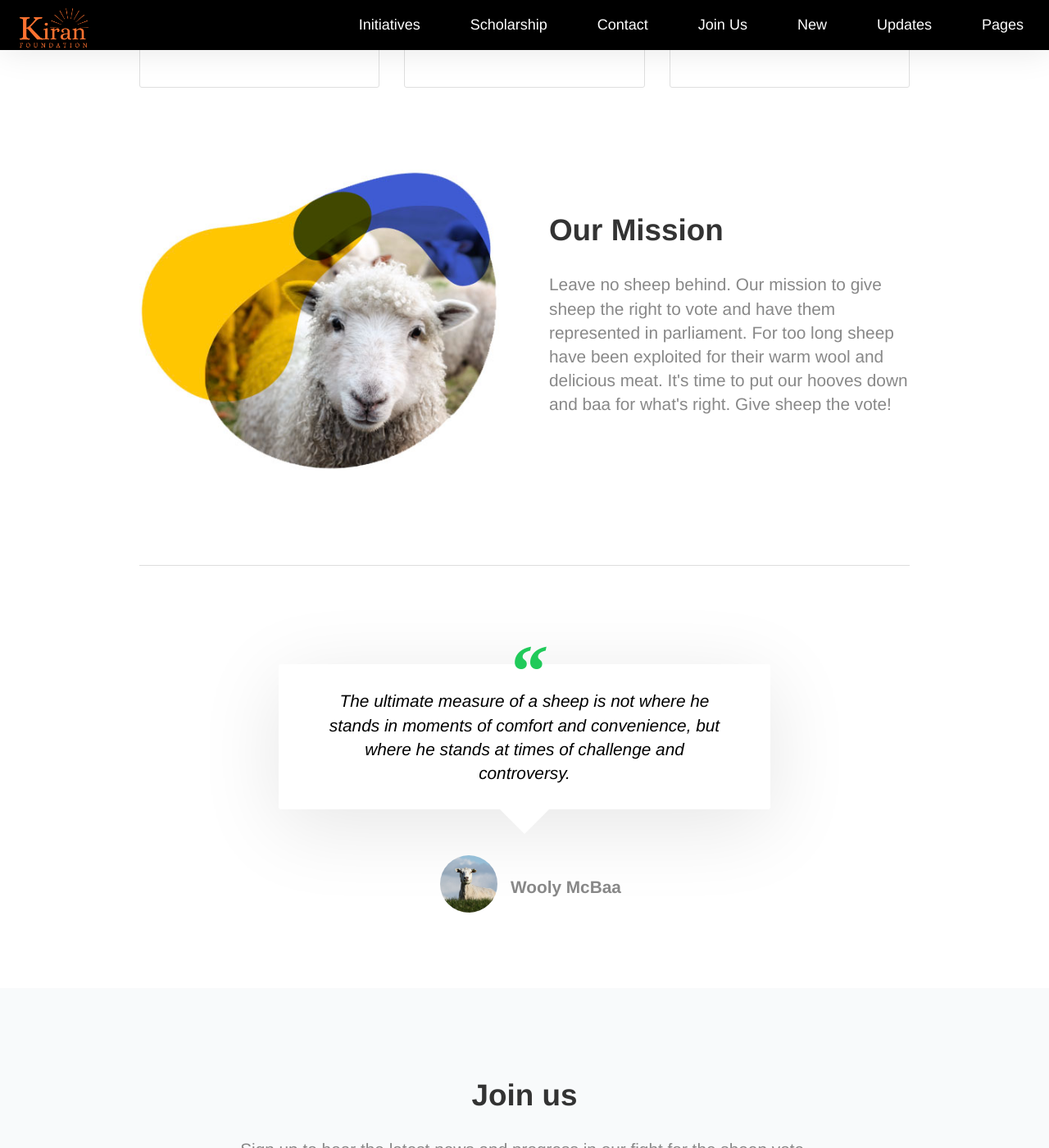
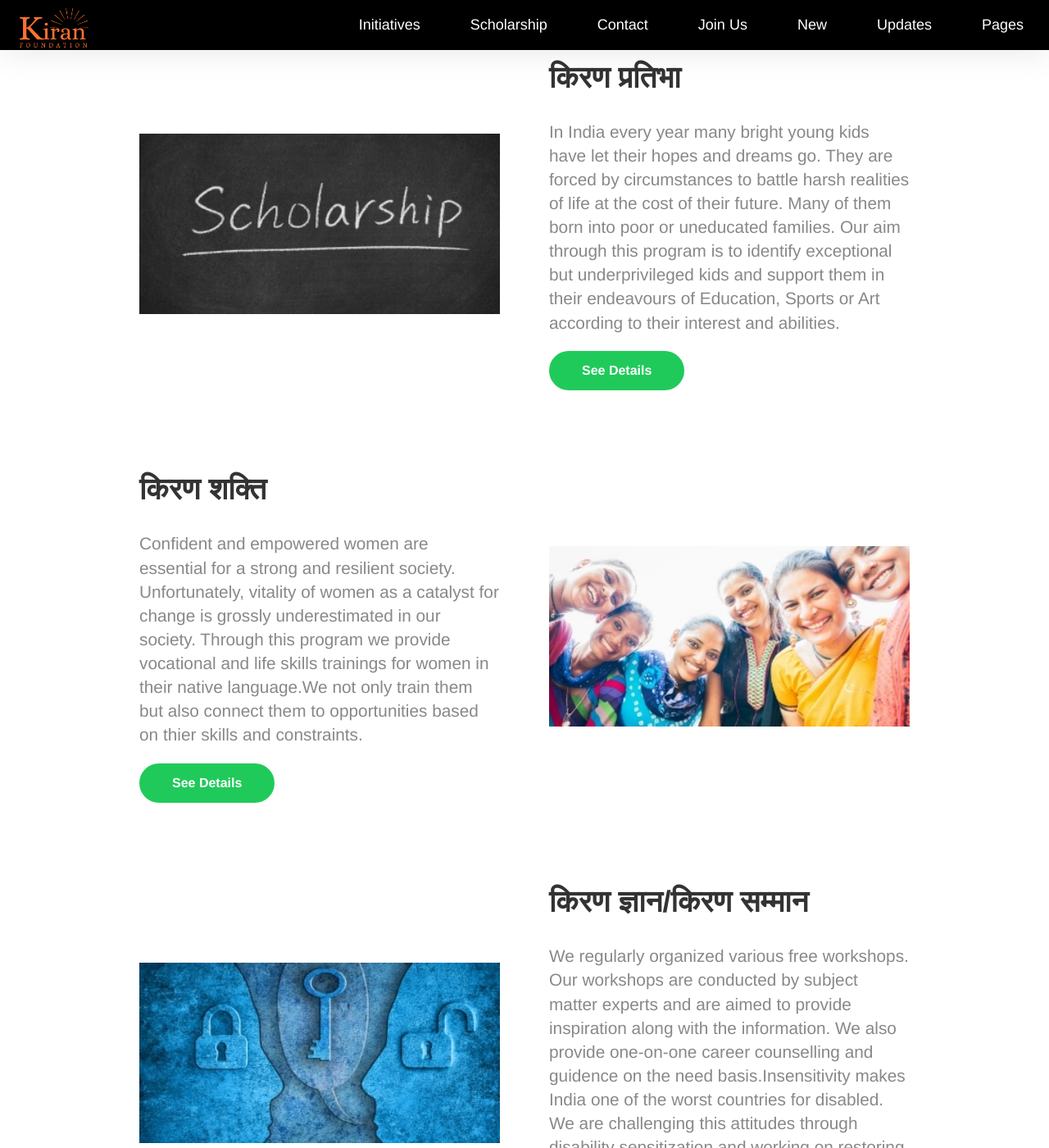
Before and after one commit to yo-404/kiran-foundation, a Jekyll site: the page built from index.html, in a window 1280 px wide and 1400 px high, scrolled down 955 px. Shown: the whole window at 82% size. Built offline with Jekyll 4.4.1, drawn with Linux system fonts in a browser that asks for light colours; nearby versions of some CDN libraries; a script that is not in the unit is left out; some of the changed text lies outside the part shown.

Commit message:
adding new pages

```diff
--- a/KiranShakti.html
+++ b/KiranShakti.html
@@ -51,6 +51,7 @@ title: Kiran Foundation
 
 				Course will be free of cost. But if you have means and willingness, we encourage you to make donation to
 				Kiran Foundation. Your donations will help us support more youths for our 2021 scholarship program.
+
 				</p>
 
 				<b> Registration for this Course is now closed.</b>
--- a/index.html
+++ b/index.html
@@ -8,14 +8,14 @@ title: The Sheep Vote
 			<div>
 				<h1 class="editable">KIRAN FOUNDATION</h1>
 				<h4 class="editable">I am Possible</h4>
-				<p class="editable"> I am Possible </p>
+				<p class="editable">This is not just an organization, We're a family.</p>
 				<div class="button">
-					<a href="#donate">Donate Now</a>
+					<a href="#donate">View Details</a>
 				</div>
 			</div>
 		</div>
 		<div class="column">
-			<img src="{{ site.baseurl }}/images/bg-4.jpg" alt="Sheep">
+			<img src="{{ site.baseurl }}/images/1-1.jpg" alt="Sheep">
 		</div>
 	</div>
 </header>
@@ -47,16 +47,53 @@ title: The Sheep Vote
 <div class="container">
 	<div class="columns">
 		<div>
-			<img src="{{ site.baseurl }}/images/sheep2.jpg" alt="Sheep">
+			<img src="{{ site.baseurl }}/images/i1.jpg" width="600" alt="img">
 		</div>
 		<div>
-			<h2 class="editable">Our Mission</h2>
-
-			<p class="editable">Leave no sheep behind. Our mission to give sheep the right to vote and have them represented in parliament. For too long sheep have been exploited for their warm wool and delicious meat. It's time to put our hooves down and baa for what's right. Give sheep the vote!</p>
+			<h2 class="editable">किरण प्रतिभा</h2>
+			<p class="editable">In India every year many bright young kids have let their hopes and dreams go.
+				They are forced by circumstances to battle harsh realities of life at the cost of their future. Many of them born
+				into poor or uneducated families. Our aim through this program is to identify exceptional but underprivileged kids and
+				support them in their endeavours of Education, Sports or Art according to their interest and abilities.</p>
+			<div class="button">
+				<a href="kiranPratibha" target = "_blank">See Details</a>
+			</div>
 		</div>
 	</div>
 </div>
+<div class="container">
+	<div class="columns">
 
+		<div>
+			<h2 class="editable">किरण शक्ति</h2>
+
+			<p class="editable">Confident and empowered women are essential for a strong and resilient society. Unfortunately, vitality of
+				women as a catalyst for change is grossly underestimated in our society. Through this program we provide vocational and
+				life skills trainings for women in their native language.We not only train them but also connect them to opportunities based on thier skills and constraints.</p>
+				 <div class="button">
+					<a href="KiranShakti" target = "_blank">See Details</a>
+				</div>
+		</div>
+		<div>
+			<img src="{{ site.baseurl }}/images/i2.jpg" width="600" alt="img">
+		</div>
+	</div>
+</div>
+<div class="container">
+	<div class="columns">
+		<div>
+			<img src= "{{ site.baseurl }}/images/i3.jpg" width="600" alt="img">
+		</div>
+		<div>
+			<h2 class="editable">किरण ज्ञान/किरण सम्मान</h2>
+
+			<p class="editable">We regularly organized various free workshops. Our workshops are conducted by subject matter experts and are
+				aimed to provide inspiration along with the information. We also provide one-on-one career counselling and guidence on the
+				need basis.Insensitivity makes India one of the worst countries for disabled. We are challenging this attitudes through disability
+				sensitization and working on restoring the respect and equality for people with disability.</p>
+		</div>
+	</div>
+</div>
 <div class="container">
 	<hr>
 	<blockquote>
--- a/kiranPratibha.html
+++ b/kiranPratibha.html
@@ -5,7 +5,7 @@ title: Kiran Foundation
 
 <div class="kf">
 <h2 class="editable" style="text-align: center;">Kiran Pratibha Scholarship</h2>
-<h3>About The Program</h3>
+<h2 >About the Program</h2>
 <p> Kiran Foundation offers scholarship and support to exceptional but underprivileged kids in their
     endeavours of Education, Sports or Art according to their interest and abilities.
     Foundation will be offering active guidance and personalised mentoring along with Financial Support.
```
Also changed, not shown: _layouts/default_BACKUP_1967.html (added, +106 -0 lines), _layouts/default_BASE_1967.html (added, +86 -0 lines), _layouts/default_LOCAL_1967.html (added, +86 -0 lines), _layouts/default_REMOTE_1967.html (added, +98 -0 lines), Gemfile.lock, images/1-1.jpg (added), images/contact.jpg (added), images/i1.jpg (added), images/i2.jpg (added), images/i3.jpg (added).
